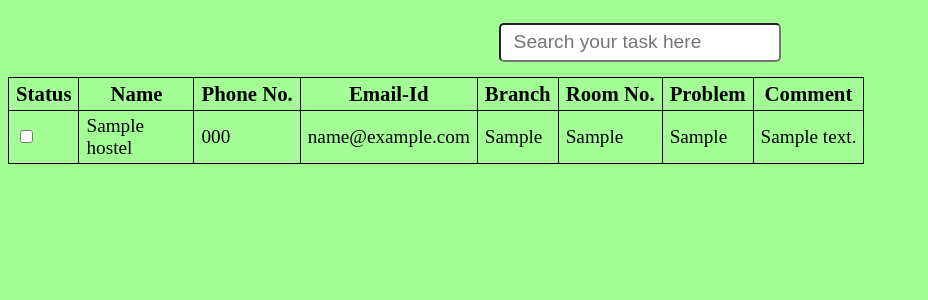
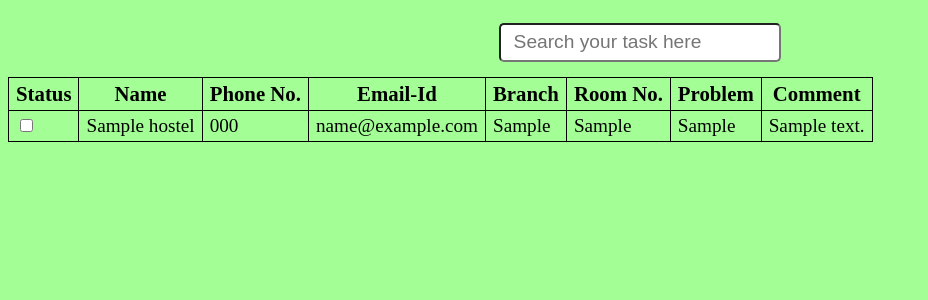
Before and after one commit to 20116014-ARVIND-KUMAR/Hostel-Chat-Bot, a Node server app: page /tasks in a window 1280 px wide. Shown: the top 300 px of the page, without its empty margins (0-928 px from the left). Run offline with Node 20, Linux system fonts and the light colour scheme; tables that the repository leaves empty hold one stand-in row (values such as "Sample post"); some libraries are stand-ins or nearby versions.

Commit message:
table css edit

```diff
--- a/views/tasks.ejs
+++ b/views/tasks.ejs
@@ -18,9 +18,9 @@
        <thead>
           <tr>
             <th>Status</th>
-             <th style="width: 100px;">Name</th>
+             <th>Name</th>
              <th>Phone No.</th>
-             <th style="width: 100px;">Email-Id</th>
+             <th>Email-Id</th>
              <th>Branch</th>
              <th>Room No.</th>
              <th>Problem</th>
```
